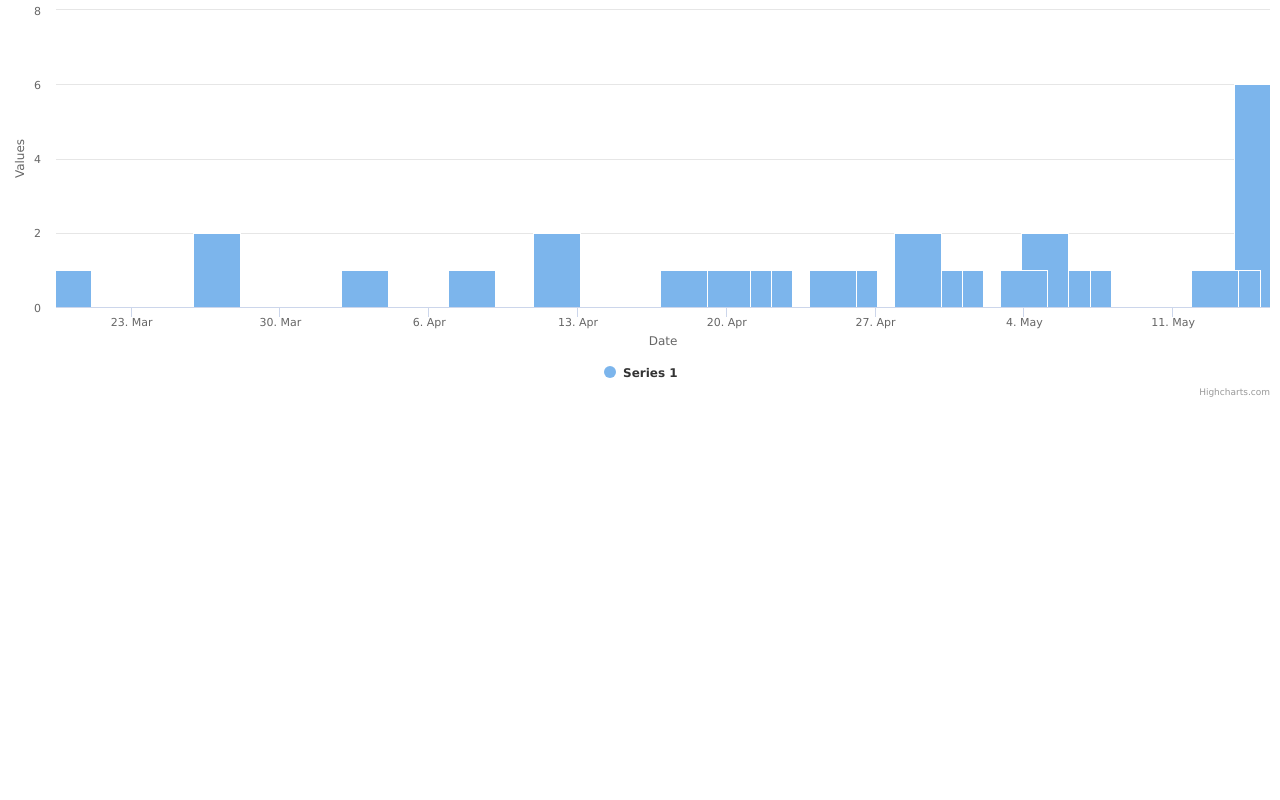
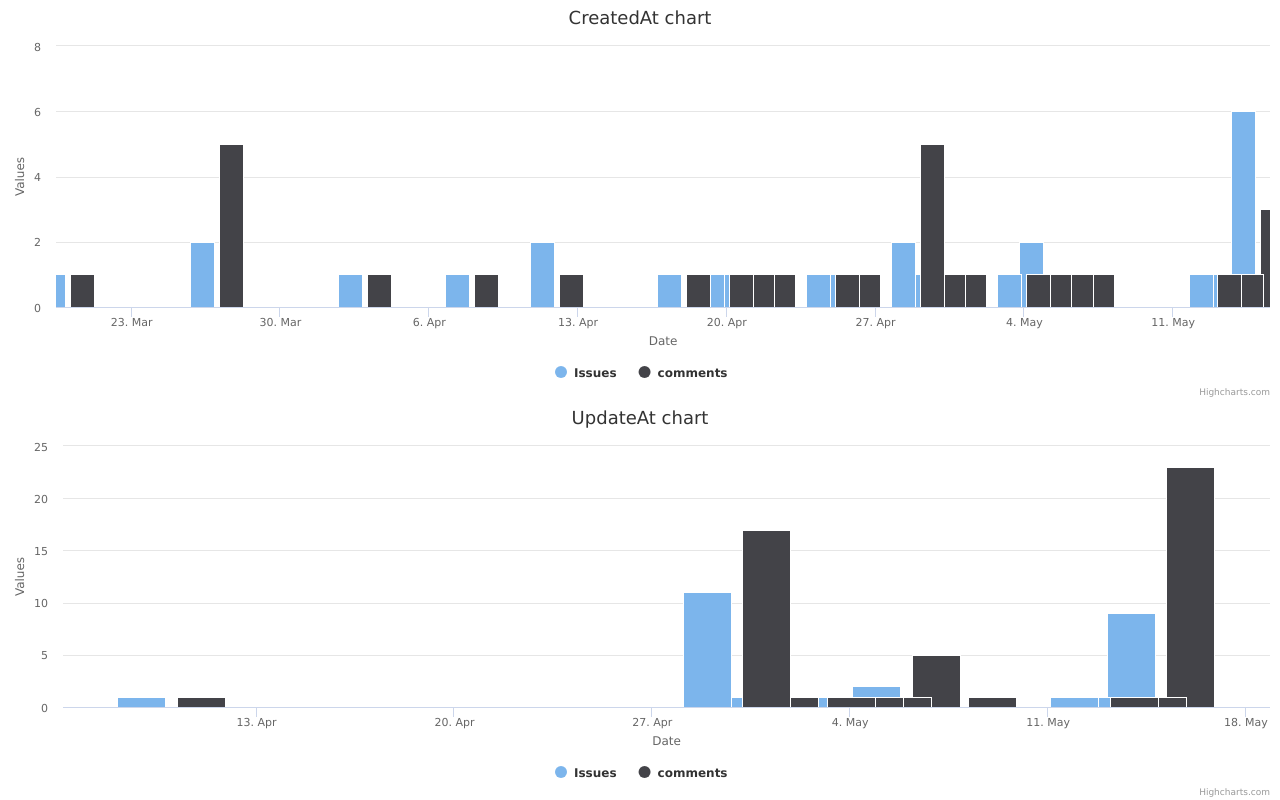
Before and after one commit to OmaritoAtPoly/nemesisReactProject, a React (Create React App) app: page / in a window 1280 px wide. Built offline with nearby package versions, Linux system fonts and the light colour scheme.

Commit message:
created hooks to preared data

```diff
--- a/src/components/Chart.tsx
+++ b/src/components/Chart.tsx
@@ -3,18 +3,13 @@ import HighchartsReact from "highcharts-react-official";
 import * as React from "react";
 
 type Props = {
-  data?: Highcharts.PointOptionsObject[];
+  series?: Highcharts.SeriesAbandsOptions[];
   title?: string;
 };
 
-const Chart: React.FC<Props> = ({ title, data = [] }) => {
+const Chart: React.FC<Props> = ({ title, series = [] }) => {
   const options: Highcharts.Options = {
-    series: [
-      {
-        type: "column",
-        data
-      },
-    ],
+    series,
     chart: {
       type: "column",
     },
@@ -28,8 +23,8 @@ const Chart: React.FC<Props> = ({ title, data = [] }) => {
     xAxis: {
       type: "datetime",
       dateTimeLabelFormats: {
-        month: "%e. %b",
-        year: "%b",
+        month: "%b '%y",
+        year: "%Y",
       },
       title: {
         text: "Date",
--- a/src/container/Home.tsx
+++ b/src/container/Home.tsx
@@ -1,33 +1,78 @@
+import moment from "moment";
 import React, { useMemo, useState } from "react";
 import Chart from "../components/Chart";
 import { dataApi } from "../dataApi";
-import { PointOptionsObject } from "highcharts";
-import moment from "moment";
+import { useSumValuesByKey } from "../hooks";
 import { DateFormat } from "../utils";
 
 export const Home = () => {
   const [data] = useState(dataApi);
-  const dataIssues = useMemo(() => {
-    const dateMap = new Map();
-    const result: PointOptionsObject[] = [];
-    data.forEach(({ created_at: createdAt }) => {
-      console.log(moment(createdAt, DateFormat))
-      const key = moment(createdAt, DateFormat).valueOf();
-      dateMap.set(key, dateMap.get(key) ? dateMap.get(key) + 1 : 1);
-    });
 
-    dateMap.forEach((value, key) => {
-      result.push({
-        x: key,
-        y: value,
-      });
-    });
-    return result;
+  const dataColumnPrepared = useMemo(() => {
+    return data.map(
+      ({ created_at: createdAt, updated_at: updateAt, comments }) => ({
+        updateAt: moment(updateAt, DateFormat).valueOf(),
+        createdAt: moment(createdAt, DateFormat).valueOf(),
+        comments,
+        issues: 1,
+      })
+    );
   }, [data]);
+
+  const { dataMap: dataCreatedAtIssues } = useSumValuesByKey({
+    data: dataColumnPrepared,
+    key: "createdAt",
+    value: "issues",
+  });
+
+  const { dataMap: dataCreatedAtComments } = useSumValuesByKey({
+    data: dataColumnPrepared,
+    key: "createdAt",
+    value: "comments",
+  });
+
+  const { dataMap: dataUpdatedAtIssues } = useSumValuesByKey({
+    data: dataColumnPrepared,
+    key: "updateAt",
+    value: "issues",
+  });
+
+  const { dataMap: dataUpdateAtComments } = useSumValuesByKey({
+    data: dataColumnPrepared,
+    key: "updateAt",
+    value: "comments",
+  });
+
+  const seriesCreatedAt = [
+    {
+      type: "column" as any,
+      data: dataCreatedAtIssues,
+      name: "Issues",
+    },
+    {
+      type: "column" as any,
+      data: dataCreatedAtComments,
+      name: "comments",
+    },
+  ];
+
+  const seriesUpdatedAt = [
+    {
+      type: "column" as any,
+      data: dataUpdatedAtIssues,
+      name: "Issues",
+    },
+    {
+      type: "column" as any,
+      data: dataUpdateAtComments,
+      name: "comments",
+    },
+  ];
 
   return (
     <div>
-      <Chart data={dataIssues} />
+      <Chart title="CreatedAt chart" series={seriesCreatedAt} />
+      <Chart title="UpdateAt chart" series={seriesUpdatedAt} />
     </div>
   );
 };
--- /dev/null
+++ b/src/hooks.tsx
@@ -0,0 +1,32 @@
+import { PointOptionsObject } from "highcharts";
+import { useMemo } from "react";
+
+export const useSumValuesByKey = ({
+  data,
+  key,
+  value,
+}: {
+  data: any[];
+  key: string;
+  value: string;
+}) => {
+  const dataMap = useMemo(() => {
+    const map = new Map();
+    const result: PointOptionsObject[] = [];
+    data.forEach((elem) => {
+      map.set(
+        elem[key],
+        map.get(elem[key]) ? map.get(elem[key]) + elem[value] : 1
+      );
+    });
+    map.forEach((value, key) => {
+      result.push({
+        x: key,
+        y: value,
+      });
+    });
+
+    return result;
+  }, [data, key, value]);
+  return { dataMap };
+};
```
